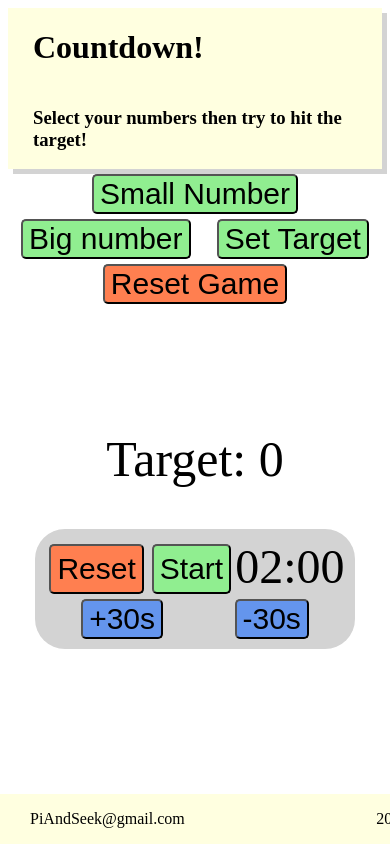
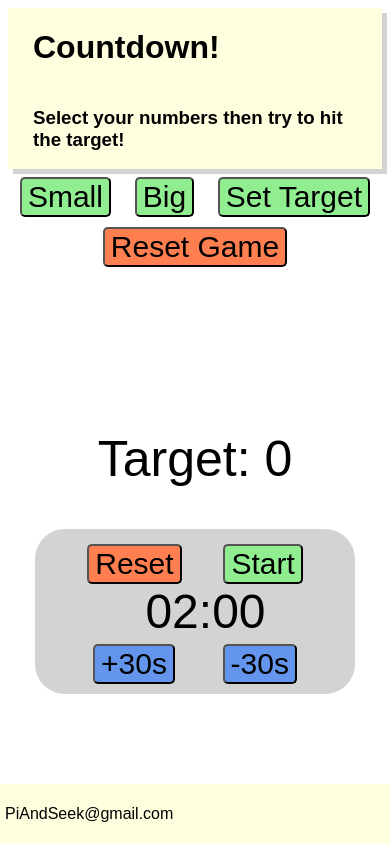
Before and after one commit to liamonk/countdown, a React (Vite) app: page / in a window 390 px wide. Built offline with nearby package versions, Linux system fonts and the light colour scheme.

Commit message:
few more css changes for mobile

```diff
--- a/src/components/Button.jsx
+++ b/src/components/Button.jsx
@@ -8,8 +8,6 @@ export default function Button(props) {
     background-color: ${props.backgroundColor};
     border-radius: 5px;
     margin-top: 5px;
-    margin-right: auto;
-    margin-left: auto;
   `;
 
   return <StyledButton onClick={props.handleClick}>{props.text}</StyledButton>;
--- a/src/components/CountdownTimer.jsx
+++ b/src/components/CountdownTimer.jsx
@@ -19,6 +19,8 @@ const CountdownContainer = styled.div`
 
 const Display = styled.div`
   font-size: 3em;
+  margin-left: 100px;
+  margin-right: 100px;
 `;
 
 function CountdownTimer() {
--- a/src/components/Footer.jsx
+++ b/src/components/Footer.jsx
@@ -5,21 +5,18 @@ const StyledFooter = styled.footer`
   background-color: lightYellow;
   max-height: 50px;
   align-items: center;
-  justify-content: space-between;
   display: flex;
   position: fixed;
   bottom: 0;
   left: 0;
-  width: 97%;
-  padding-left: 30px;
-  padding-right: 30px;
+  width: 100%;
+  padding: 5px;
 `;
 
 export default function Footer() {
   return (
     <StyledFooter>
       <p>PiAndSeek@gmail.com</p>
-      <p>2024</p>
     </StyledFooter>
   );
 }
--- a/src/components/Game.jsx
+++ b/src/components/Game.jsx
@@ -76,14 +76,14 @@ export default function Game() {
     <>
       <StyledGameArea>
         <Button
-          text={"Small Number"}
+          text={"Small"}
           backgroundColor={"lightGreen"}
           handleClick={() => {
             newOneDigitNumber();
           }}
         ></Button>
         <Button
-          text={"Big number"}
+          text={"Big"}
           backgroundColor={"lightGreen"}
           handleClick={() => {
             newTwoDigitNumber();
--- a/src/index.css
+++ b/src/index.css
@@ -1,3 +1,3 @@
-@media only screen and (max-width: 600px) {
-
+*{
+    font-family:Arial, Helvetica, sans-serif
 }
```
